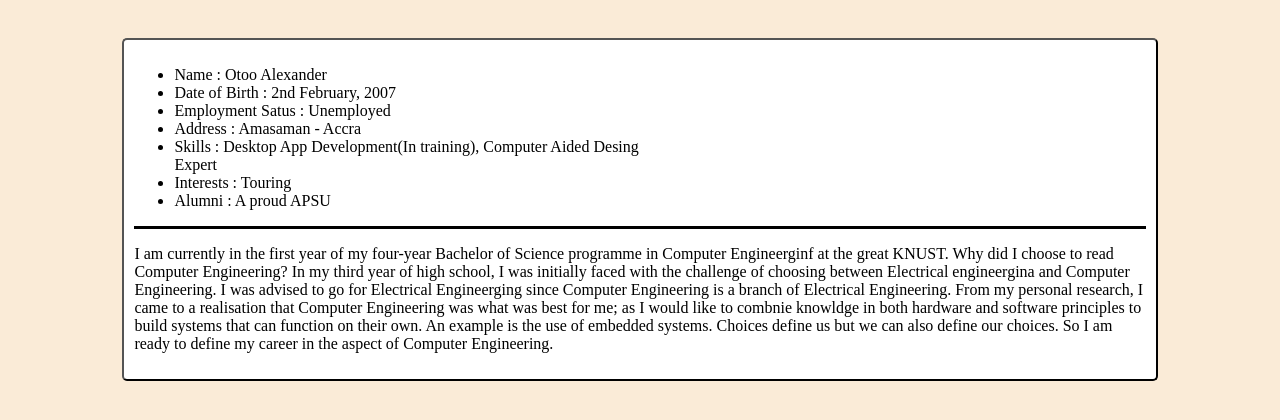
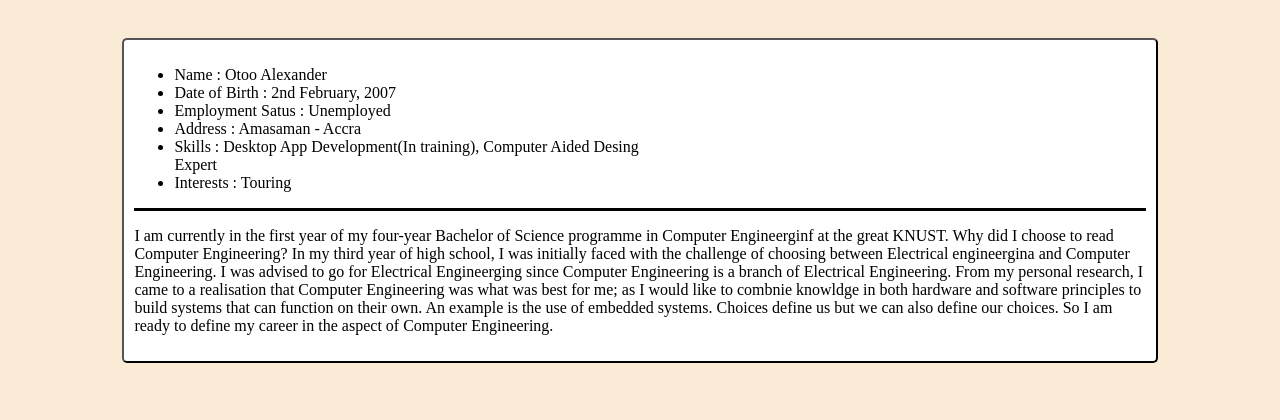
Before and after one commit to Alexus02/html-assignments, a plain HTML site: page Bio.html in a window 1280 px wide. Drawn offline with Linux system fonts and the light colour scheme.

Commit message:
Update Bio.html

```diff
--- a/Bio.html
+++ b/Bio.html
@@ -37,7 +37,6 @@
                     <li> Address : Amasaman - Accra</li>
                     <li> Skills : Desktop App Development(In training), Computer Aided Desing Expert</li>
                     <li> Interests : Touring</li>
-                    <li> Alumni : A proud APSU</li>
 
                 </ul>
 
```
